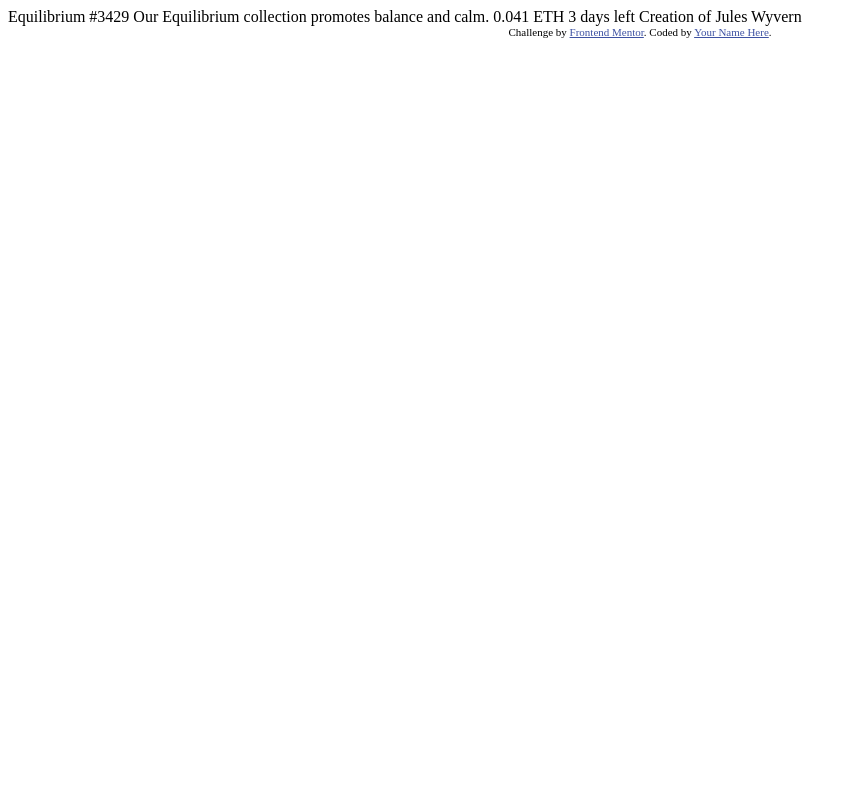
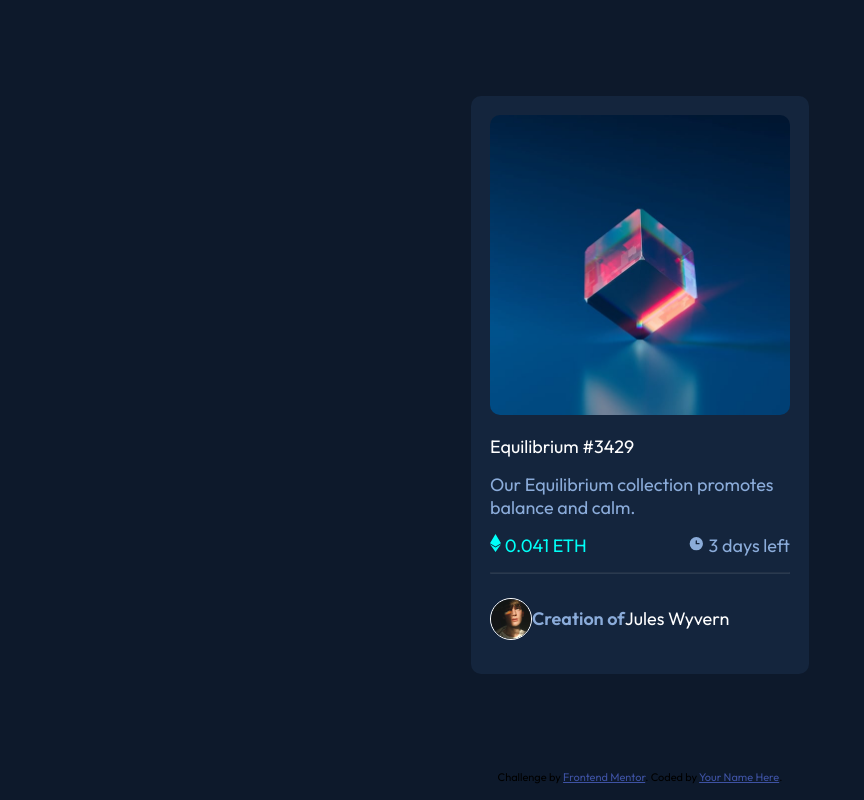
Before and after one commit to monologan/nft-preview-card-component-main, a plain HTML site: page index.html in a window 1280 px wide. Shown: the whole page, without its empty margins (0-864 px from the left). Drawn offline with Linux system fonts and the light colour scheme.

Commit message:
completado

```diff
--- a/index.html
+++ b/index.html
@@ -5,25 +5,41 @@
   <meta name="viewport" content="width=device-width, initial-scale=1.0"> <!-- displays site properly based on user's device -->
 
   <link rel="icon" type="image/png" sizes="32x32" href="./images/favicon-32x32.png">
-
+  <link rel="stylesheet" href="style.css">
+  <link rel="preconnect" href="https://fonts.googleapis.com">
+<link rel="preconnect" href="https://fonts.gstatic.com" crossorigin>
+<link rel="preconnect" href="https://fonts.googleapis.com">
+<link rel="preconnect" href="https://fonts.gstatic.com" crossorigin>
+<link href="https://fonts.googleapis.com/css2?family=Outfit:wght@300;400;600&display=swap" rel="stylesheet">
   <title>Frontend Mentor | NFT preview card component</title>
 
-  <!-- Feel free to remove these styles or customise in your own stylesheet 👍 -->
-  <style>
-    .attribution { font-size: 11px; text-align: center; }
-    .attribution a { color: hsl(228, 45%, 44%); }
-  </style>
+
 </head>
 <body>
 
-  Equilibrium #3429
+  <div class="card">
 
-  Our Equilibrium collection promotes balance and calm.
+    <div class="card__image"> <img src="images/image-equilibrium.jpg" alt=""> </div>
+    <div class="card__tittle">Equilibrium #3429</div>
+    <div class="card__description">Our Equilibrium collection promotes balance and calm.</div>
+    <div class="contenedor">
 
-  0.041 ETH
-  3 days left
+    <div class="card__precio"> <img src="images/icon-ethereum.svg" alt=""> 0.041 ETH</div>
+    <div class="card__days"><img src="images/icon-clock.svg" alt=""> 3 days left</div>
+  </div>
+    <hr>
+    <div class="card__credits"> <img class="avatars" src="images/image-avatar.png" alt=""> <h4>Creation of</h4><span>Jules Wyvern</span> </div>
 
-  Creation of Jules Wyvern
+  </div>
+
+
+
+
+
+
+
+
+
 
   <div class="attribution">
     Challenge by <a href="https://www.frontendmentor.io?ref=challenge" target="_blank">Frontend Mentor</a>.
--- /dev/null
+++ b/style.css
@@ -0,0 +1,102 @@
+/* COLORS */
+:root {
+  /* ### Primary */
+
+  --Soft-blue: hsl(215, 51%, 70%);
+  --Cyan: hsl(178, 100%, 50%);
+
+  /* ### Neutral */
+
+  --Very-dark-blue-main: hsl(217, 54%, 11%);
+  --Very-dark-blue-card: hsl(216, 50%, 16%);
+  --Very-dark-blue-line: hsl(215, 32%, 27%);
+  --White-tittle: hsl(0, 0%, 100%);
+}
+
+body {
+    background-color: var(--Very-dark-blue-main);
+    font-size: 18px;
+    font-family: 'Outfit', sans-serif;
+
+}
+
+.card {
+  width: 300px;
+  height: 540px;
+
+  border-radius: 10px;
+  margin: 6rem auto;
+  padding: 1.2rem;
+  background-color: var(--Very-dark-blue-card);
+}
+
+.card__image img {
+  width: 100%;
+  height: 100%;
+  border-radius: 10px;
+}
+
+.card__tittle {
+    color:var(--White-tittle);
+    margin-top: 15px;
+
+}
+.card__description {
+    color: var(--Soft-blue);
+    margin-top: 15px;
+}
+.card__precio {
+    color: var(--Cyan);
+
+}
+.card__days {
+  color: var(--Soft-blue);
+
+}
+.contenedor{
+  display: flex;
+  justify-content: space-between;
+  align-items: center;
+  margin-top: 15px;
+  margin-bottom: 15px;
+}
+hr {
+    height: min-content;
+    background-color: var(--Very-dark-blue-line);
+    opacity: 0.1;
+
+  }
+  .avatars {
+    height: 40px;
+    width: 40px;
+    border-radius: 50%;
+    border: 1px solid #fff;
+
+
+  }
+
+ .card__credits {
+   display:flex ;
+   justify-content: flex-start;
+   align-items: center;
+
+
+ }
+
+ h4 {
+  color: var(--Soft-blue);
+  margin-right: 0;
+ }
+ span {
+
+   color:var(--White-tittle);
+
+ }
+
+.attribution {
+  font-size: 11px;
+  text-align: center;
+}
+.attribution a {
+  color: hsl(228, 45%, 44%);
+}
```
